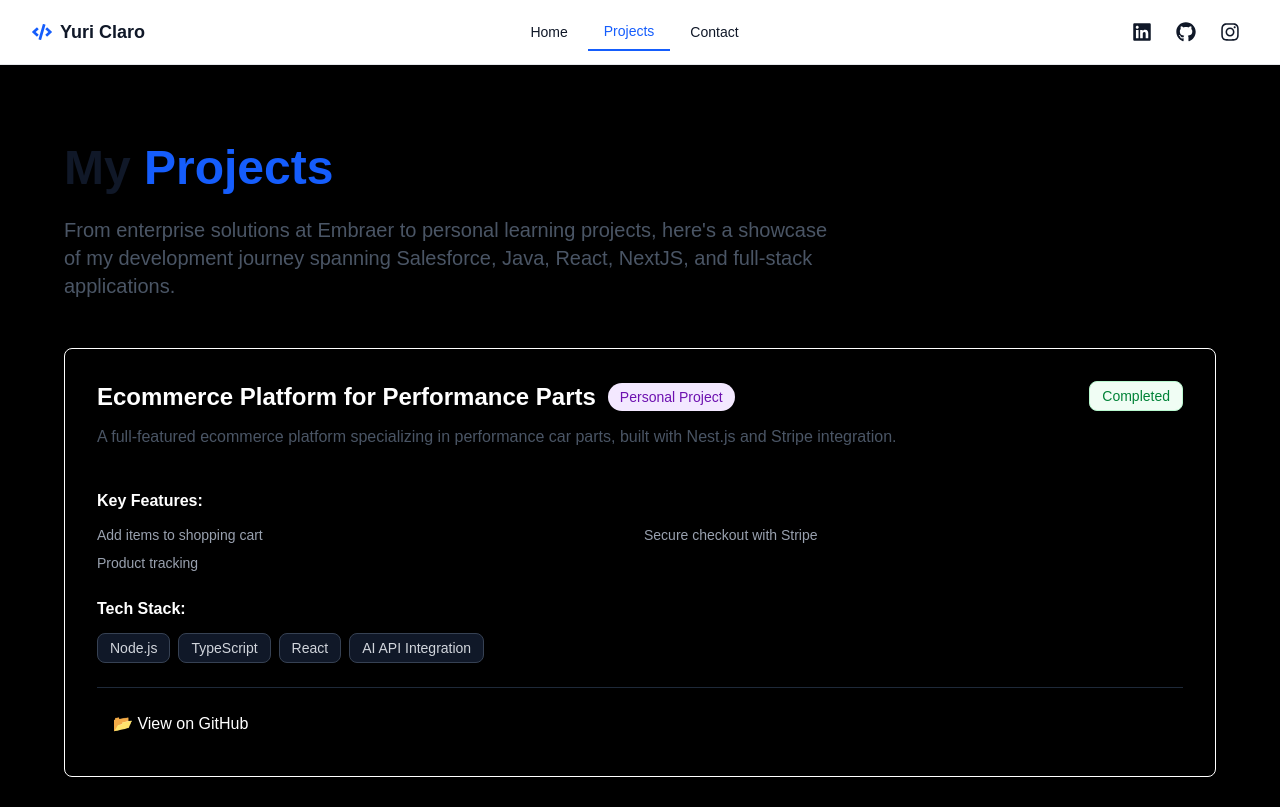
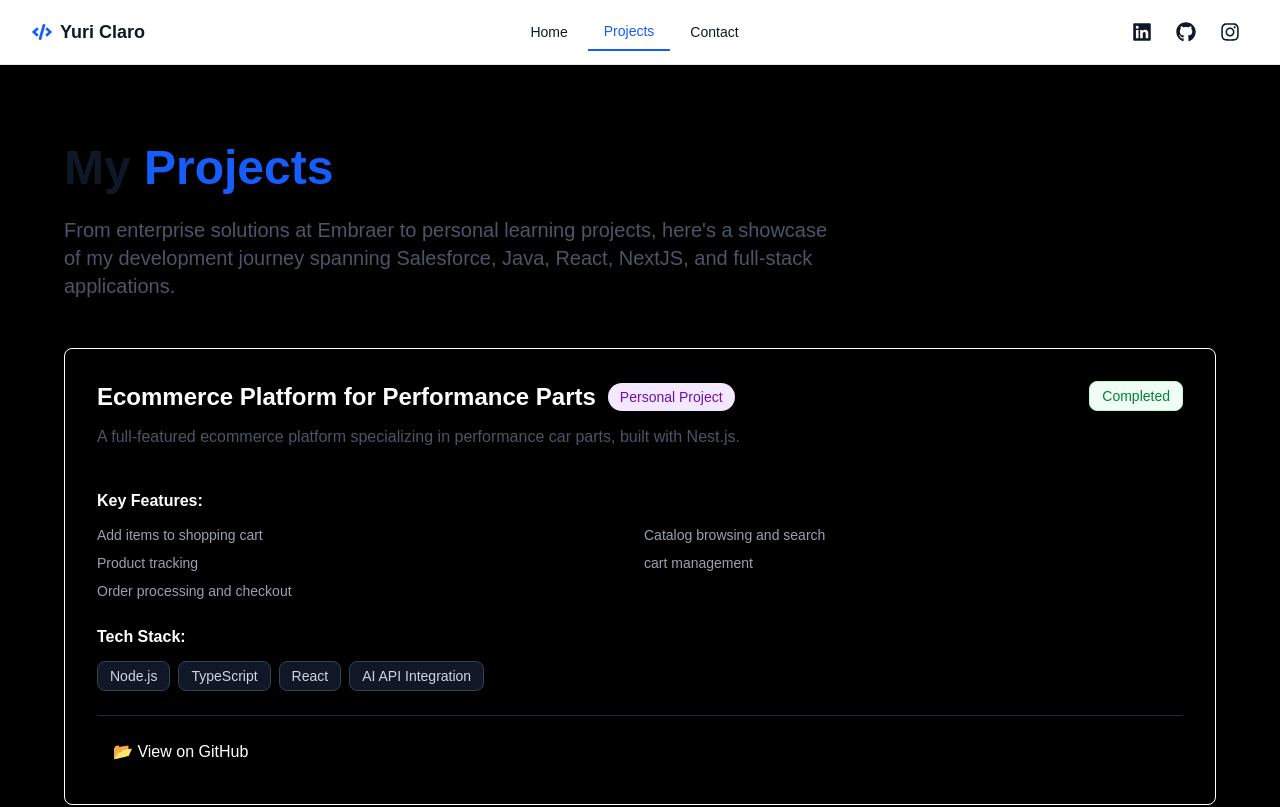
Before and after one commit to YuriClaro/portfolio_yuriClaro, a Next.js app: page /projects in a window 1280 px wide. Shown: the top 807 px of the page. Built offline with nearby package versions, Linux system fonts and the light colour scheme.

Commit message:
fix links and projects

```diff
--- a/src/app/projects/page.tsx
+++ b/src/app/projects/page.tsx
@@ -4,13 +4,15 @@ const Projects = () => {
   const projects = [
     {
       title: "Ecommerce Platform for Performance Parts",
-      description: "A full-featured ecommerce platform specializing in performance car parts, built with Nest.js and Stripe integration.",
+      description: "A full-featured ecommerce platform specializing in performance car parts, built with Nest.js.",
       tech: ["Node.js", "TypeScript", "React", "AI API Integration"],
       status: "Completed",
       features: [
         "Add items to shopping cart",
-        "Secure checkout with Stripe",
+        "Catalog browsing and search",
         "Product tracking",
+        "cart management",
+        "Order processing and checkout",
       ],
       category: "Personal Project",
       github: "https://github.com/YuriClaro/eCommerce-project"
--- a/src/components/Navbar.tsx
+++ b/src/components/Navbar.tsx
@@ -71,7 +71,7 @@ export const Navbar = () => {
             {/* Social Links - Always visible on desktop */}
             <div className="hidden sm:flex items-center gap-2">
               <a
-                href="https://linkedin.com"
+                href="https://www.linkedin.com/in/yuriclaro/"
                 target="_blank"
                 rel="noopener noreferrer"
                 className="p-2 text-gray-900 dark:text-white hover:text-blue-600 dark:hover:text-blue-400 transition-colors"
@@ -81,7 +81,7 @@ export const Navbar = () => {
                 <FaLinkedin size={20} />
               </a>
               <a
-                href="https://github.com"
+                href="https://github.com/YuriClaro"
                 target="_blank"
                 rel="noopener noreferrer"
                 className="p-2 text-gray-900 dark:text-white hover:text-blue-600 dark:hover:text-blue-400 transition-colors"
@@ -91,7 +91,7 @@ export const Navbar = () => {
                 <FaGithub size={20} />
               </a>
               <a
-                href="https://instagram.com"
+                href="https://www.instagram.com/yur1v/"
                 target="_blank"
                 rel="noopener noreferrer"
                 className="p-2 text-gray-900 dark:text-white hover:text-blue-600 dark:hover:text-blue-400 transition-colors"
```
Also changed, not shown: src/app/page.tsx (+0 -8 lines).
